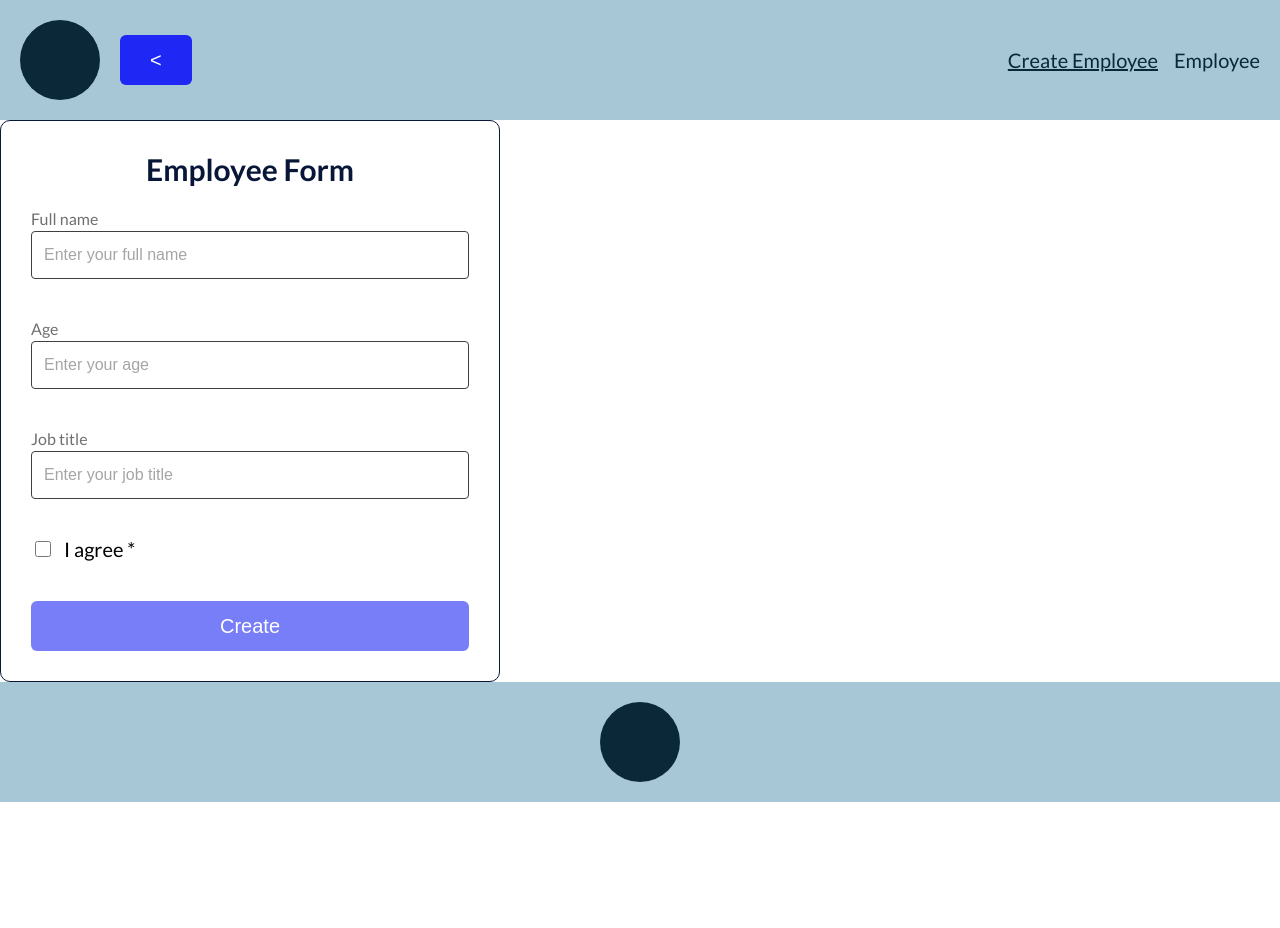
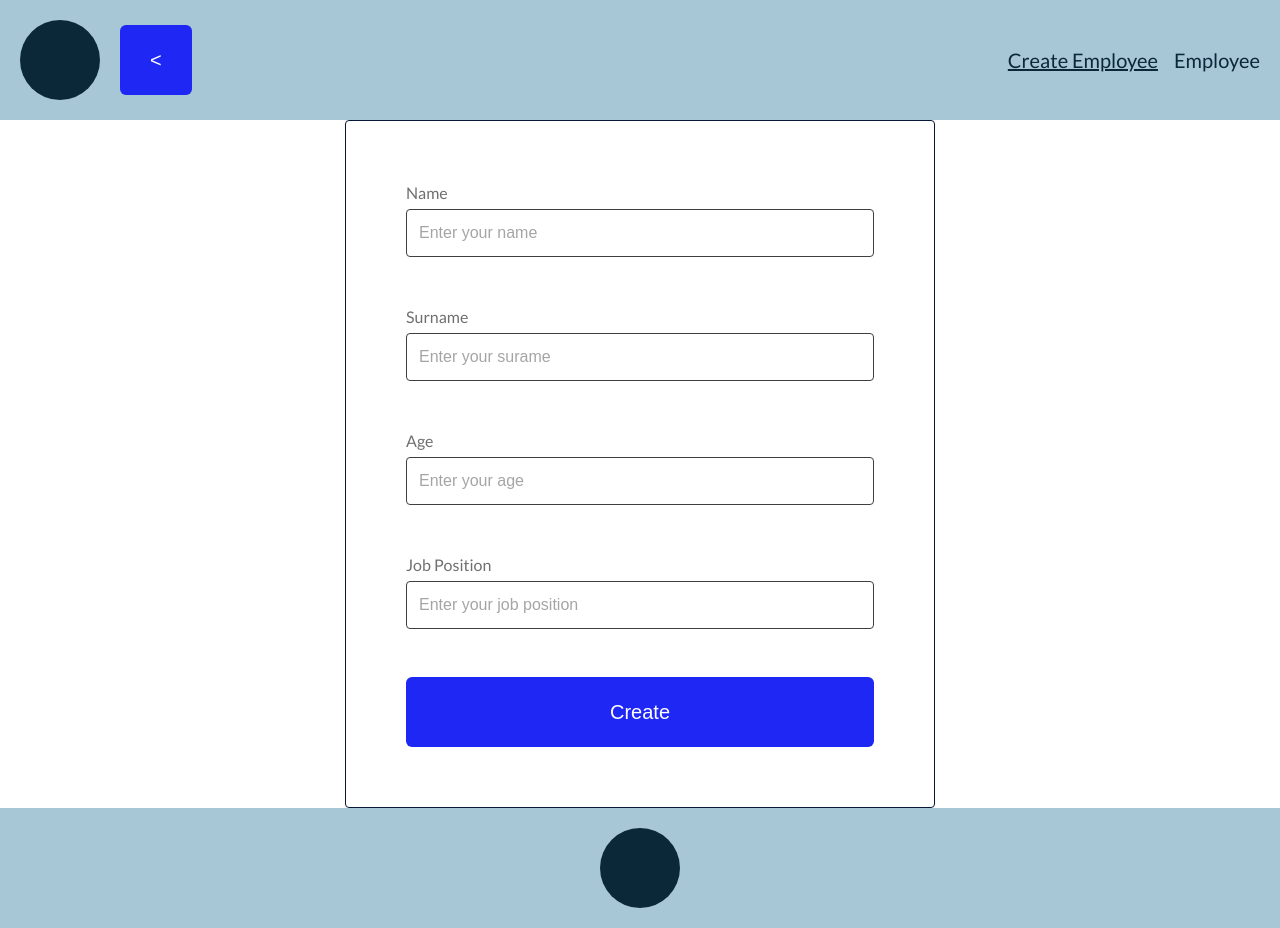
Before and after one commit to orekhov-vitaly/creating_employee, a React (Vite) app: page / in a window 1280 px wide. Before the commit the page ends 802 px from the top, so only its background shows below. Built offline with nearby package versions, Linux system fonts and the light colour scheme.

Commit message:
add employee_form

```diff
--- a/src/components/Button/styles.ts
+++ b/src/components/Button/styles.ts
@@ -6,7 +6,7 @@ interface ButtonStyledProps {
 
 export const ButtonComponent = styled.button<ButtonStyledProps>`
     width: 100%;
-    padding: 10px 30px;
+    padding: 20px 30px;
     margin: 0 0 30px;
     background: ${({ isDanger }) => (isDanger ? "#f5381fff" : "#1f27f5")};
     font-size: 20px;
--- a/src/components/Input/styles.ts
+++ b/src/components/Input/styles.ts
@@ -8,6 +8,7 @@ export const FormGroup = styled.div`
 `;
 
 export const LabelControl = styled.label`
+  margin-bottom: 4px;
   font-size: 16px;
   line-height: 1.5;
   color: #6f6f6f;
--- a/src/pages/EmployeeForm/EmployeeForm.tsx
+++ b/src/pages/EmployeeForm/EmployeeForm.tsx
@@ -1,95 +1,86 @@
 import { useFormik } from "formik";
 import * as Yup from "yup";
 
-import {
-    EmployeeFormComponent,
-    Title,
-    CheckboxContainer,
-    Checkbox,
-    CheckboxLabel,
-    ErrorMessage,
-} from "./styles";
+import { EmployeeFormComponent, EmployeeFormWrapper } from "./styles";
 import Input from "components/Input/Input";
 import Button from "components/Button/Button";
 import type { EmploeeFormValues } from "./types";
 
 function EmployeeForm() {
-    const schema = Yup.object().shape({
-        fullName: Yup.string()
-            .required("Full name is required")
-            .min(5, "Min 5 symbols")
-            .max(50, "Max 50 symbols")
-            .typeError("Full name must be string"),
-        age: Yup.number()
-            .required("Age is required")
-            .min(18, "Min age - 18")
-            .max(80, "Max age - 80")
-            .typeError("Age must be number"),
-        jobTitle: Yup.string()
-            .max(30, "Max 30 symbols")
-            .typeError("Job title must be string"),
-        agreement: Yup.boolean()
-            .oneOf([true], "Accept agreement"),
-    });
+  // const schema = Yup.object().shape({
+  //     fullName: Yup.string()
+  //         .required("Full name is required")
+  //         .min(5, "Min 5 symbols")
+  //         .max(50, "Max 50 symbols")
+  //         .typeError("Full name must be string"),
+  //     age: Yup.number()
+  //         .required("Age is required")
+  //         .min(18, "Min age - 18")
+  //         .max(80, "Max age - 80")
+  //         .typeError("Age must be number"),
+  //     jobTitle: Yup.string()
+  //         .max(30, "Max 30 symbols")
+  //         .typeError("Job title must be string"),
+  //     agreement: Yup.boolean()
+  //         .oneOf([true], "Accept agreement"),
+  // });
 
-    const formik = useFormik({
-        initialValues: {
-            fullName: "",
-            age: "",
-            jobTitle: "",
-            agreement: false,
-        } as EmploeeFormValues,
+  // const formik = useFormik({
+  //     initialValues: {
+  //         fullName: "",
+  //         age: "",
+  //         jobTitle: "",
+  //         agreement: false,
+  //     } as EmploeeFormValues,
 
-        validationSchema: schema,
-        validateOnChange: false,
+  //     validationSchema: schema,
+  //     validateOnChange: false,
 
-        onSubmit: (values: EmploeeFormValues): void => {
-            console.log(values);
-        },
-    });
+  //     onSubmit: (values: EmploeeFormValues): void => {
+  //         console.log(values);
+  //     },
+  // });
 
-    console.log(formik);
+  // console.log(formik);
 
   return (
-        <EmployeeFormComponent onSubmit={formik.handleSubmit}>
-            <Title>Employee Form</Title>
+    <EmployeeFormWrapper>
+      <EmployeeFormComponent>
         <Input
-                name="fullName"
-                label="Full name"
-                placeholder="Enter your full name"
-                value={formik.values.fullName}
-                error={formik.errors.fullName}
-                onChange={formik.handleChange}
+          name="name"
+          label="Name"
+          placeholder="Enter your name"
+          value=""
+          error=""
+          onChange={() => {}}
+        />
+        <Input
+          name="surname"
+          label="Surname"
+          placeholder="Enter your surame"
+          value=""
+          error=""
+          onChange={() => {}}
         />
         <Input
           name="age"
           label="Age"
           placeholder="Enter your age"
-                value={formik.values.age}
-                error={formik.errors.age}
-                onChange={formik.handleChange}
+          value=""
+          error=""
+          onChange={() => {}}
         />
         <Input
-                name="jobTitle"
-                label="Job title"
-                placeholder="Enter your job title"
-                value={formik.values.jobTitle}
-                error={formik.errors.jobTitle}
-                onChange={formik.handleChange}
+          name="jobPosition"
+          label="Job Position"
+          placeholder="Enter your job position"
+          value=""
+          error=""
+          onChange={() => {}}
         />
-            <CheckboxContainer>
-                <Checkbox
-                    name="agreement"
-                    type="checkbox"
-                    id="agree_id"
-                    checked={formik.values.agreement}
-                    onChange={formik.handleChange}
-                />
-                <CheckboxLabel htmlFor="agree_id">I agree *</CheckboxLabel>
-            </CheckboxContainer>
-            <ErrorMessage>{formik.errors.agreement}</ErrorMessage>
-            <Button name="Create" type="submit" disabled={!formik.values.agreement} />
+        <Button name="Create" type="submit" />
       </EmployeeFormComponent>
+    </EmployeeFormWrapper>
   );
 }
 
--- a/src/pages/EmployeeForm/styles.ts
+++ b/src/pages/EmployeeForm/styles.ts
@@ -6,39 +6,25 @@ const boxBasicStyles = css`
     flex-direction: column;
 `;
 
+export const EmployeeFormWrapper= styled.div`
+display: flex;
+flex: 1;
+justify-content: center;
+align-items: flex-start;
+`;
+
 export const EmployeeFormComponent = styled.form`
     ${boxBasicStyles}
-    gap: 20px;
-    width: 500px;
-    padding: 30px;
+    gap: 30px;
+    width: 100%;
+    max-width: 590px;
+    padding: 60px;
     background: #fff;
     border: 1px solid rgba(8, 23, 56, 1);
-    border-radius: 10px;
+    border-radius: 4px;
 `;
 
-export const Title = styled.div`
-    font-size: 30px;
-    color: rgba(8, 23, 56, 1);
-    font-weight: bold;
-    text-align: center;
-`;
-
-export const CheckboxContainer = styled.div`
-    display: flex;
-    align-items: center;
-    gap: 10px;
-`;
-
-export const Checkbox = styled.input`
-    width: 16px;
-    height: 16px;
-`;
-
-export const CheckboxLabel = styled.label`
-    font-size: 20px;
-`;
-
-export const ErrorMessage = styled.div`
-    font-size: 16px;
-    color: red;
-`;
+export const LabelComponent=styled.label`
+font-family: "Lato", sans-serif;
+font-size: 16px;
+`
```
Also changed, not shown: src/pages/EmployeeForm/types.ts (+4 -4 lines). Lines whose indentation alone changed are shown as unchanged.
